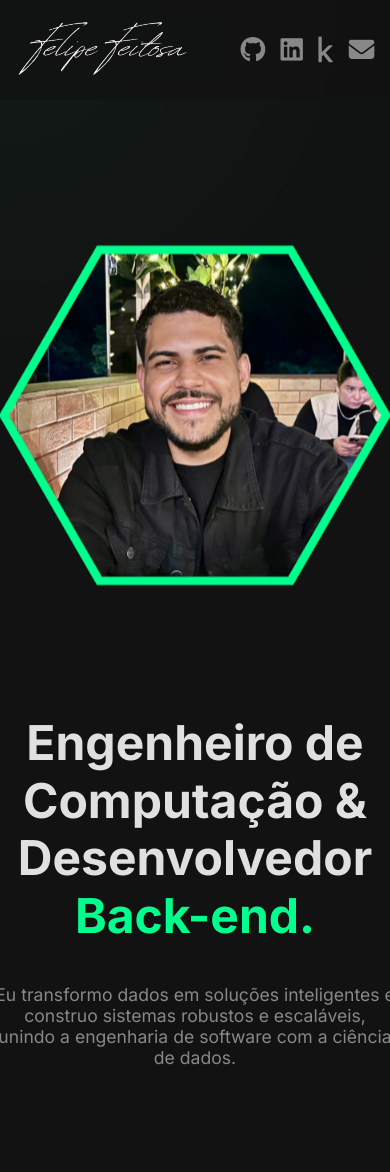
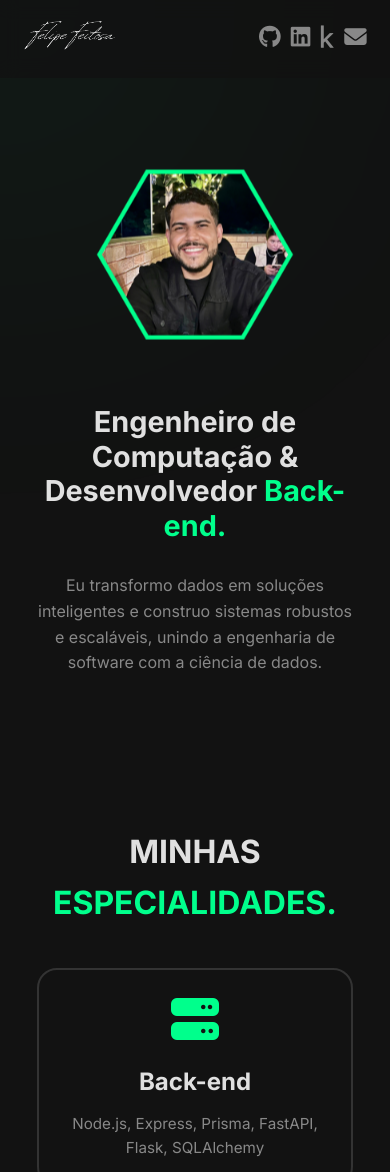
Before and after one commit to felipeft/felipeft.github.io, a plain HTML site: page index.html in a window 390 px wide. Shown: the top 1172 px of the page. Drawn offline with Linux system fonts and the light colour scheme.

Commit message:
Update style.css

```diff
--- a/style.css
+++ b/style.css
@@ -1,4 +1,4 @@
-/* ESTILO GERAL E VARIÁVEIS (Mantido do seu original) */
+/* ESTILO GERAL E VARIÁVEIS */
 :root {
     --bg-color: #121212;
     --text-color: #E0E0E0;
@@ -21,11 +21,13 @@ html {
 body {
     background-color: var(--bg-color);
     color: var(--text-color);
+    line-height: 1.6; /* Adicionado para melhor legibilidade */
 }
 
 .interface {
     max-width: 1280px;
     margin: 0 auto;
+    padding: 0 4%; /* Adicionado padding lateral padrão */
 }
 
 .flex {
@@ -42,7 +44,7 @@ h2.titulo span {
     color: var(--accent-color);
 }
 
-/* EFEITO ORB (Mantido do seu original) */
+/* EFEITO ORB */
 .orb-effect {
     position: fixed;
     top: -300px;
@@ -59,7 +61,7 @@ h2.titulo span {
 
 /* CABEÇALHO E NAVEGAÇÃO */
 header {
-    padding: 20px 4%;
+    padding: 20px 0; /* Removido padding lateral, pois já está no .interface */
     position: sticky;
     top: 0;
     left: 0;
@@ -75,9 +77,9 @@ header > .interface {
     justify-content: space-between;
 }
 
-header .logo h1 {
-    color: var(--text-color);
-    font-size: 1.8rem;
+header .logo img {
+    height: 40px;
+    width: auto;
 }
 
 header nav.menu-desktop ul {
@@ -120,6 +122,7 @@ header nav.menu-desktop ul li {
 .contact-links {
     display: flex;
     gap: 15px;
+    align-items: center; /* Alinha verticalmente os ícones */
 }
 
 .social-link i {
@@ -135,12 +138,12 @@ header nav.menu-desktop ul li {
 
 /* SEÇÕES GERAIS */
 .section {
-    padding: 120px 4%;
+    padding: 100px 4%; /* Reduzido padding vertical levemente */
 }
 
 /* ESTILO DO HERO */
 .hero {
-    min-height: 100vh;
+    min-height: calc(100vh - 80px); /* Ajusta altura considerando o header */
     display: flex;
     align-items: center;
     justify-content: center;
@@ -148,11 +151,11 @@ header nav.menu-desktop ul li {
 
 .hero .flex {
     align-items: center;
-    gap: 90px;
+    gap: 60px; /* Reduzido o gap */
 }
 
 .txt-hero h1 {
-    font-size: 3rem;
+    font-size: 2.8rem; /* Levemente reduzido */
     line-height: 1.2;
 }
 
@@ -161,35 +164,38 @@ header nav.menu-desktop ul li {
 }
 
 .txt-hero p {
-    margin: 40px 0;
+    margin: 30px 0; /* Reduzido margin */
     color: var(--subtle-text);
     font-size: 1.1rem;
+    max-width: 600px; /* Limita largura do texto */
 }
 
 .img-hero img {
-    width: 400px;
+    width: 350px; /* Reduzido tamanho da imagem */
     border-radius: 50%;
     animation: flutuar 3s ease-in-out infinite alternate;
 }
 
 @keyframes flutuar {
     0% { transform: translateY(0); }
-    100% { transform: translateY(-20px); }
+    100% { transform: translateY(-15px); } /* Reduzida a flutuação */
 }
 
 /* ESTILO ESPECIALIDADES */
 #especialidades .flex {
-    gap: 60px;
+    gap: 40px; /* Reduzido gap */
     justify-content: center;
+    flex-wrap: wrap; /* Permite quebrar linha se necessário */
 }
 
 .especialidades-box {
-    padding: 40px;
+    padding: 30px; /* Reduzido padding */
     border: 2px solid #333;
     border-radius: 20px;
     text-align: center;
     transition: transform 0.2s, border-color 0.2s;
-    flex: 1;
+    flex: 1 1 300px; /* Base flexível, mínimo 300px */
+    max-width: 350px; /* Limita largura máxima */
 }
 
 .especialidades-box:hover {
@@ -198,35 +204,40 @@ header nav.menu-desktop ul li {
 }
 
 .especialidades-box i {
-    font-size: 4rem;
+    font-size: 3.5rem; /* Reduzido tamanho do ícone */
     color: var(--accent-color);
-    margin-bottom: 30px;
+    margin-bottom: 20px;
 }
 
 .especialidades-box h3 {
-    font-size: 1.8rem;
-    margin-bottom: 15px;
+    font-size: 1.6rem; /* Reduzido */
+    margin-bottom: 10px;
 }
 
 .especialidades-box p {
     color: var(--subtle-text);
+    font-size: 0.95rem; /* Levemente reduzido */
 }
 
 /* ESTILO SOBRE */
 #sobre {
     text-align: center;
 }
+#sobre .flex { /* Garante que o flex se aplique corretamente */
+    justify-content: center;
+}
 
 .txt-sobre {
-    max-width: 750px;
+    max-width: 800px;
     margin: 0 auto;
 }
 
 .txt-sobre p {
-    margin-bottom: 20px;
+    margin-bottom: 25px; /* Aumentado margin bottom */
     line-height: 1.7;
     color: var(--subtle-text);
     font-size: 1.1rem;
+    text-align: left; /* Alinha o texto à esquerda para melhor leitura */
 }
 
 .txt-sobre p strong {
@@ -234,7 +245,7 @@ header nav.menu-desktop ul li {
     font-weight: 500;
 }
 
-/* ESTILO PROJETOS (Mantido e adaptado) */
+/* ESTILO PROJETOS */
 #projetos .flex {
     justify-content: center;
     flex-wrap: wrap;
@@ -246,8 +257,10 @@ header nav.menu-desktop ul li {
     padding: 30px;
     border-radius: 15px;
     transition: transform 0.3s ease;
-    flex-basis: calc(50% - 20px); /* Dois por linha */
+    flex-basis: calc(50% - 20px); /* Dois por linha, considera o gap */
     max-width: 550px;
+    display: flex; /* Adicionado para controle interno */
+    flex-direction: column; /* Organiza conteúdo verticalmente */
 }
 
 .project-card:hover {
@@ -263,6 +276,11 @@ header nav.menu-desktop ul li {
 .project-card p {
     color: var(--subtle-text);
     margin-bottom: 25px;
+    flex-grow: 1; /* Faz o parágrafo ocupar espaço disponível */
+}
+
+.project-links {
+    margin-top: auto; /* Empurra o link para o final do card */
 }
 
 .project-links a {
@@ -277,19 +295,111 @@ header nav.menu-desktop ul li {
     text-decoration: underline;
 }
 
-/* RESPONSIVIDADE */
+/* --- RESPONSIVIDADE --- */
+
+/* Telas Médias (Tablets e Laptops Pequenos) */
 @media screen and (max-width: 1024px) {
-    .flex {
-        flex-direction: column;
+    .interface {
+        padding: 0 5%; /* Aumenta padding lateral */
+    }
+    header nav.menu-desktop {
+        display: none; /* Esconde menu desktop */
     }
     .hero .flex {
-        flex-direction: column-reverse;
+        flex-direction: column-reverse; /* Inverte ordem no mobile */
+        gap: 40px;
         text-align: center;
     }
+    .txt-hero h1 {
+        font-size: 2.5rem; /* Reduz fonte */
+    }
+    .img-hero img {
+        width: 300px; /* Reduz imagem */
+    }
+    #especialidades .flex {
+        gap: 30px;
+    }
+    .especialidades-box {
+        flex-basis: calc(50% - 15px); /* Dois por linha */
+        max-width: none;
+    }
+    #sobre .flex {
+        flex-direction: column; /* Garante coluna */
+    }
+    .txt-sobre p {
+        text-align: center; /* Centraliza texto no sobre */
+    }
+    #projetos .flex {
+        gap: 30px;
+    }
     .project-card {
-        flex-basis: 100%;
-    }
-    header nav.menu-desktop {
-        display: none; /* Simplificando para mobile, pode ser adicionado um menu hamburguer depois */
+        flex-basis: calc(50% - 15px); /* Dois por linha */
+        max-width: none;
     }
 }
+
+/* Telas Pequenas (Tablets Verticais e Celulares Grandes) */
+@media screen and (max-width: 768px) {
+    h2.titulo {
+        font-size: 2rem; /* Reduz fonte dos títulos */
+        margin-bottom: 40px;
+    }
+    .section {
+        padding: 80px 4%;
+    }
+    .hero {
+        min-height: auto; /* Remove altura mínima */
+        padding: 80px 4% 40px 4%; /* Ajusta padding */
+    }
+    .txt-hero h1 {
+        font-size: 2.2rem;
+    }
+    .txt-hero p {
+        font-size: 1rem;
+    }
+    .img-hero img {
+        width: 250px;
+    }
+    .especialidades-box {
+        flex-basis: 100%; /* Um por linha */
+        padding: 25px;
+    }
+    .especialidades-box i {
+        font-size: 3rem;
+    }
+    .especialidades-box h3 {
+        font-size: 1.5rem;
+    }
+    .txt-sobre p {
+        font-size: 1rem;
+    }
+    .project-card {
+        flex-basis: 100%; /* Um por linha */
+        padding: 25px;
+    }
+    .project-card h3 {
+        font-size: 1.5rem;
+    }
+}
+
+/* Telas Muito Pequenas (Celulares) */
+@media screen and (max-width: 480px) {
+    .interface {
+        padding: 0 6%;
+    }
+    header .logo img {
+        height: 30px; /* Reduz logo */
+    }
+    .social-link i {
+        font-size: 1.4rem; /* Reduz ícones sociais */
+    }
+    .contact-links {
+        gap: 10px;
+    }
+    .txt-hero h1 {
+        font-size: 1.8rem;
+    }
+    .img-hero img {
+        width: 200px;
+    }
+}
```
